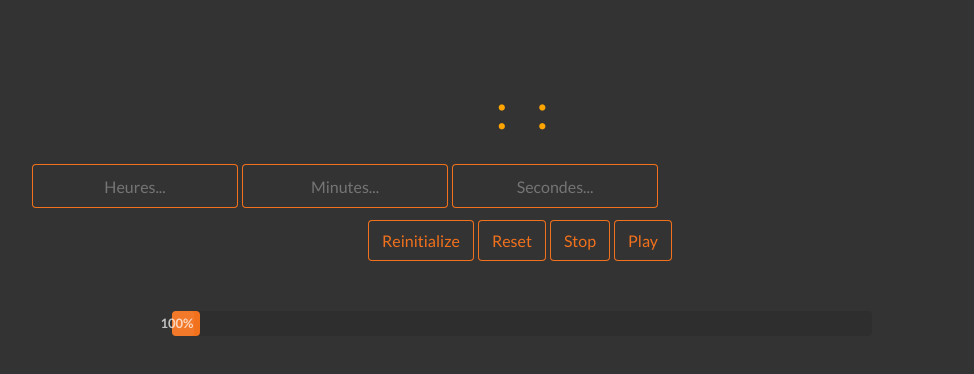
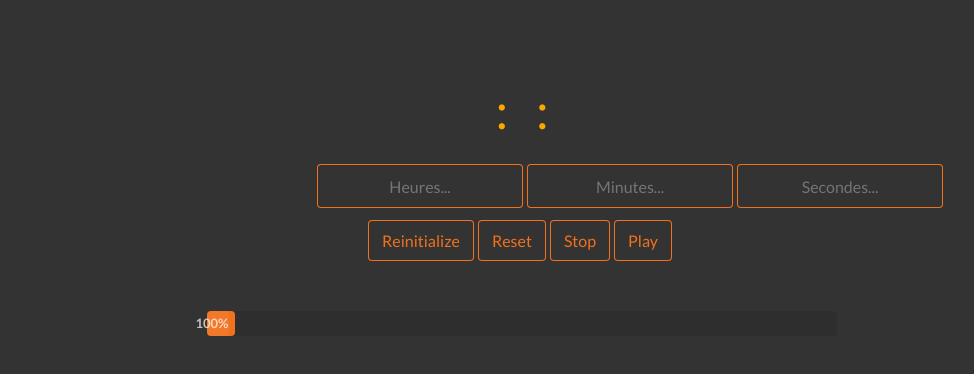
Before and after one commit to murielthoms/patternCompteur, a plain HTML site: page index.html in a window 1280 px wide. Shown: the whole page, without its empty margins (118-1092 px from the left). Drawn offline with nearby package versions, Linux system fonts and the light colour scheme.

Commit message:
coquille css

```diff
--- a/style.css
+++ b/style.css
@@ -12,7 +12,7 @@ body {
 }
 
 #btn {
-
+	top:20px;
 	margin-bottom: 50px;
 
 }
@@ -24,14 +24,14 @@ body {
 	left:50px;
 	font-size: 20px;
 	text-align: center;
-	margin-left: 100px;
+	margin-left: 385px;
 
 }
 
 .ui.orange.progress {
 
 	margin: 0 auto;
-	width: 700px;
+	width: 630px;
 }
 .bordure {
 	width: 100%;
```
